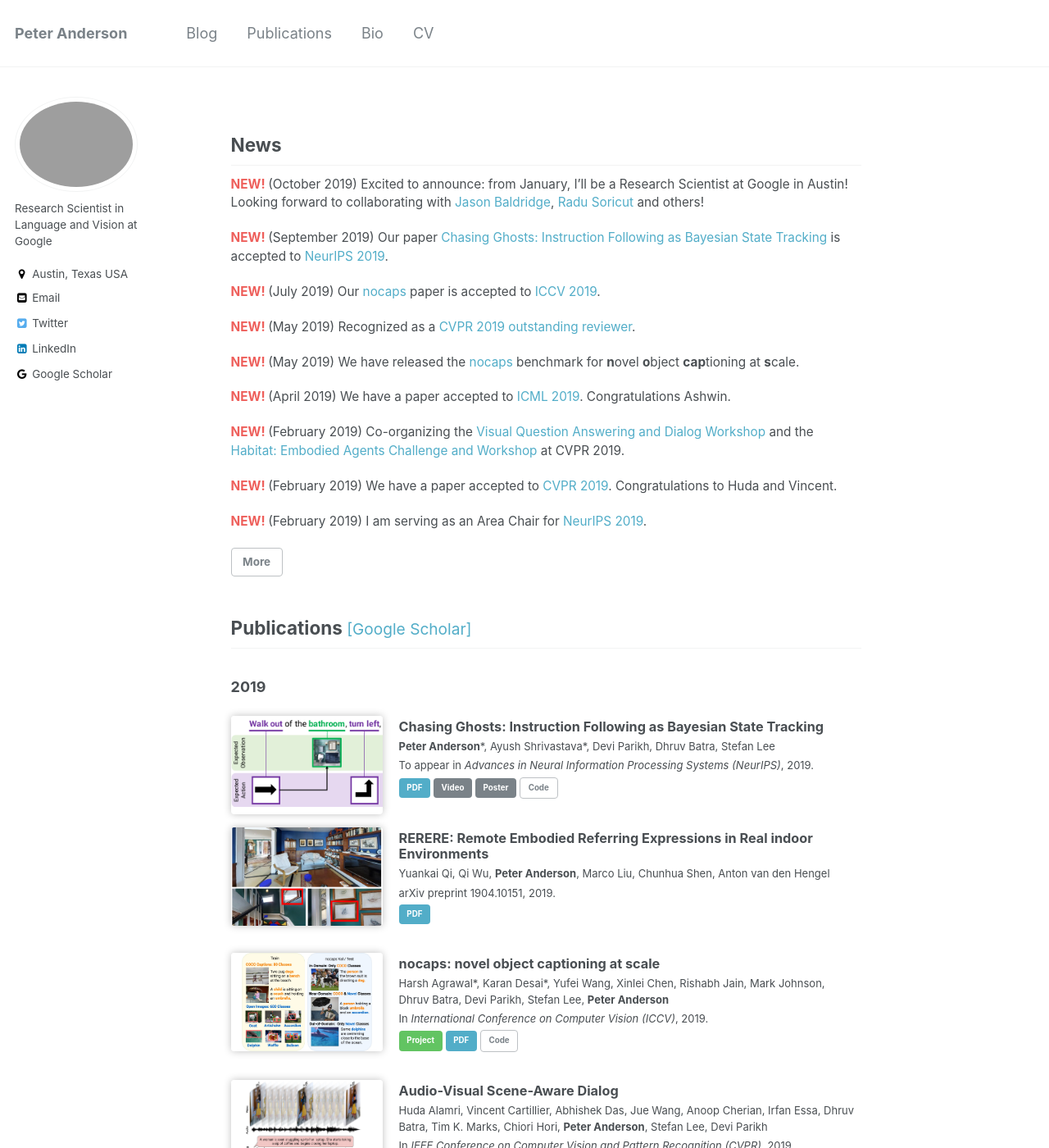
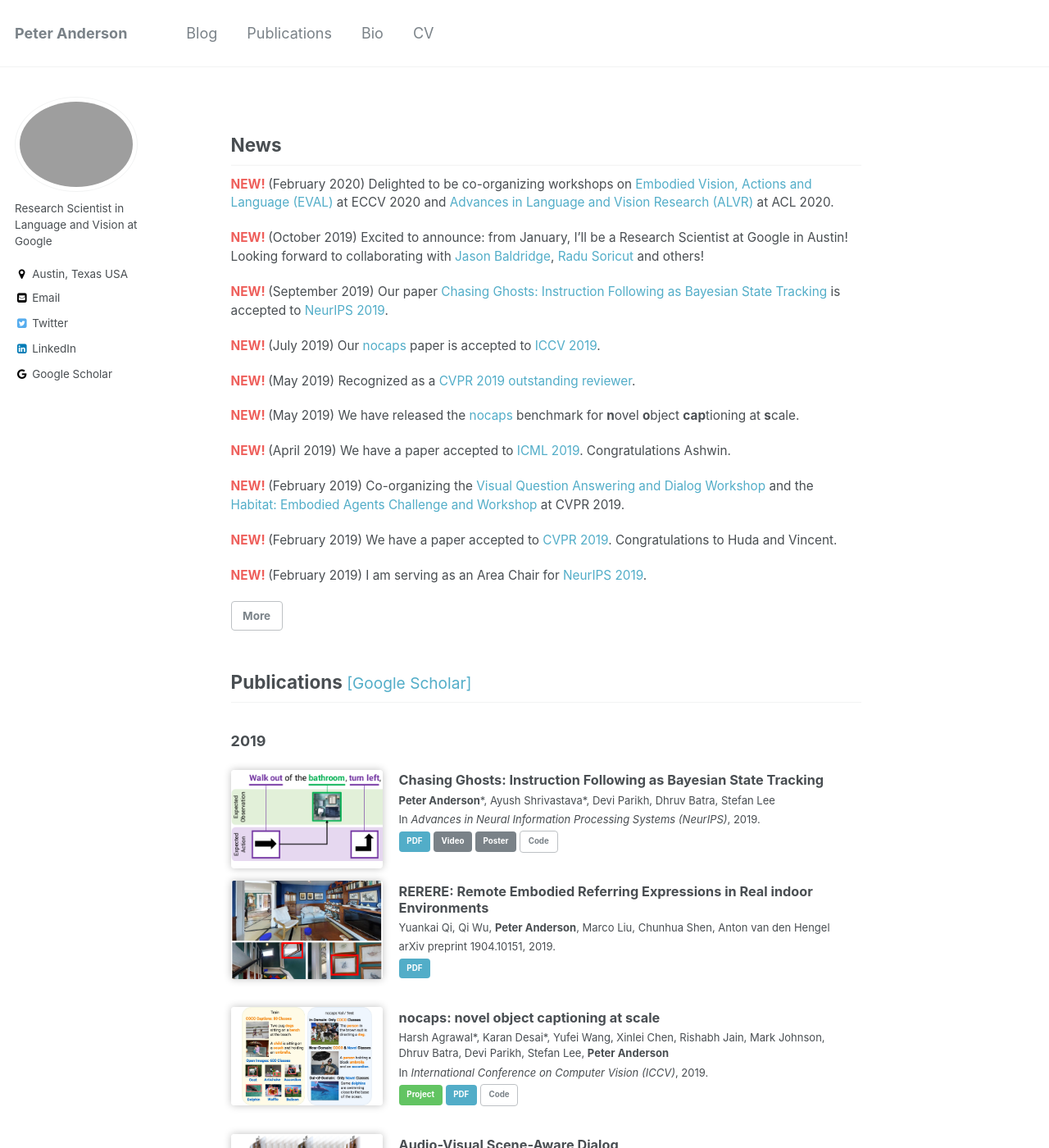
Before and after one commit to peteanderson80/peteanderson80.github.io, a Jekyll site: the page built from index.html, in a window 1280 px wide and 1400 px high. Shown: the whole window at 82% size. Built offline with Jekyll 4.4.1, drawn with Linux system fonts in a browser that asks for light colours; a script that is not in the unit is left out; the list of posts is cut into pages by our own code.

Commit message:
Added workshops, smaller bio photo

```diff
--- a/_data/news.yml
+++ b/_data/news.yml
@@ -1,5 +1,6 @@
 # News on home page
 main:
+  - "(February 2020) Delighted to be co-organizing workshops on [Embodied Vision, Actions and Language (EVAL)](https://askforalfred.com/EVAL/) at ECCV 2020 and [Advances in Language and Vision Research (ALVR)](https://alvr-workshop.github.io/) at ACL 2020."
   - "(October 2019) Excited to announce: from January, I'll be a Research Scientist at Google in Austin! Looking forward to collaborating with [Jason Baldridge](https://ai.google/research/people/JasonBaldridge/), [Radu Soricut](https://ai.google/research/people/105783) and others!"
   - "(September 2019) Our paper [Chasing Ghosts: Instruction Following as Bayesian State Tracking](https://arxiv.org/abs/1907.02022) is accepted to [NeurIPS 2019](https://neurips.cc/)."
   - "(July 2019) Our [nocaps](https://nocaps.org/) paper is accepted to [ICCV 2019](http://iccv2019.thecvf.com/)."
@@ -11,6 +12,7 @@
   - "(February 2019) I am serving as an Area Chair for [NeurIPS 2019](https://neurips.cc/Conferences/2019)."
 
 all:
+  - "(February 2020) Delighted to be co-organizing workshops on [Embodied Vision, Actions and Language (EVAL)](https://askforalfred.com/EVAL/) at ECCV 2020 and [Advances in Language and Vision Research (ALVR)](https://alvr-workshop.github.io/) at ACL 2020."
   - "(October 2019) Excited to announce: from January, I'll be a Research Scientist at Google in Austin! Looking forward to collaborating with [Jason Baldridge](https://ai.google/research/people/JasonBaldridge/), [Radu Soricut](https://ai.google/research/people/105783) and others!"
   - "(September 2019) Our paper [Chasing Ghosts: Instruction Following as Bayesian State Tracking](https://arxiv.org/abs/1907.02022) is accepted to [NeurIPS 2019](https://neurips.cc/)."
   - "(July 2019) Our [nocaps](https://nocaps.org/) paper is accepted to [ICCV 2019](http://iccv2019.thecvf.com/)."
--- a/_data/publications.yml
+++ b/_data/publications.yml
@@ -2,7 +2,7 @@
 year2019:
   - title: "Chasing Ghosts: Instruction Following as Bayesian State Tracking"
     authors: "**Peter Anderson**&#42;, Ayush Shrivastava&#42;, Devi Parikh, Dhruv Batra, Stefan Lee"
-    venue: "To appear in *Advances in Neural Information Processing Systems (NeurIPS)*, 2019."
+    venue: "In *Advances in Neural Information Processing Systems (NeurIPS)*, 2019."
     teaser: chasing_ghosts.png
     links:
       - "[PDF](https://arxiv.org/pdf/1907.02022.pdf){: .btn .btn--info}"
```
Also changed, not shown: 1 other file.
